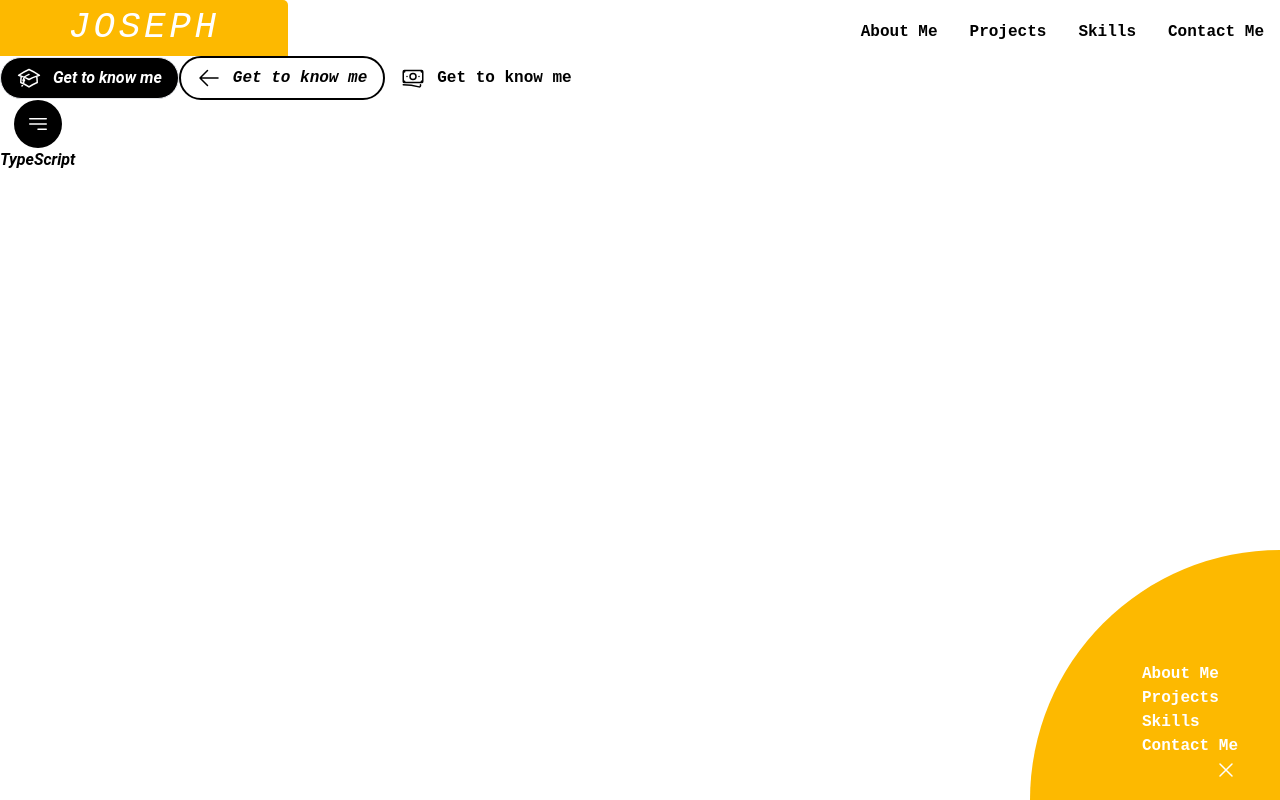
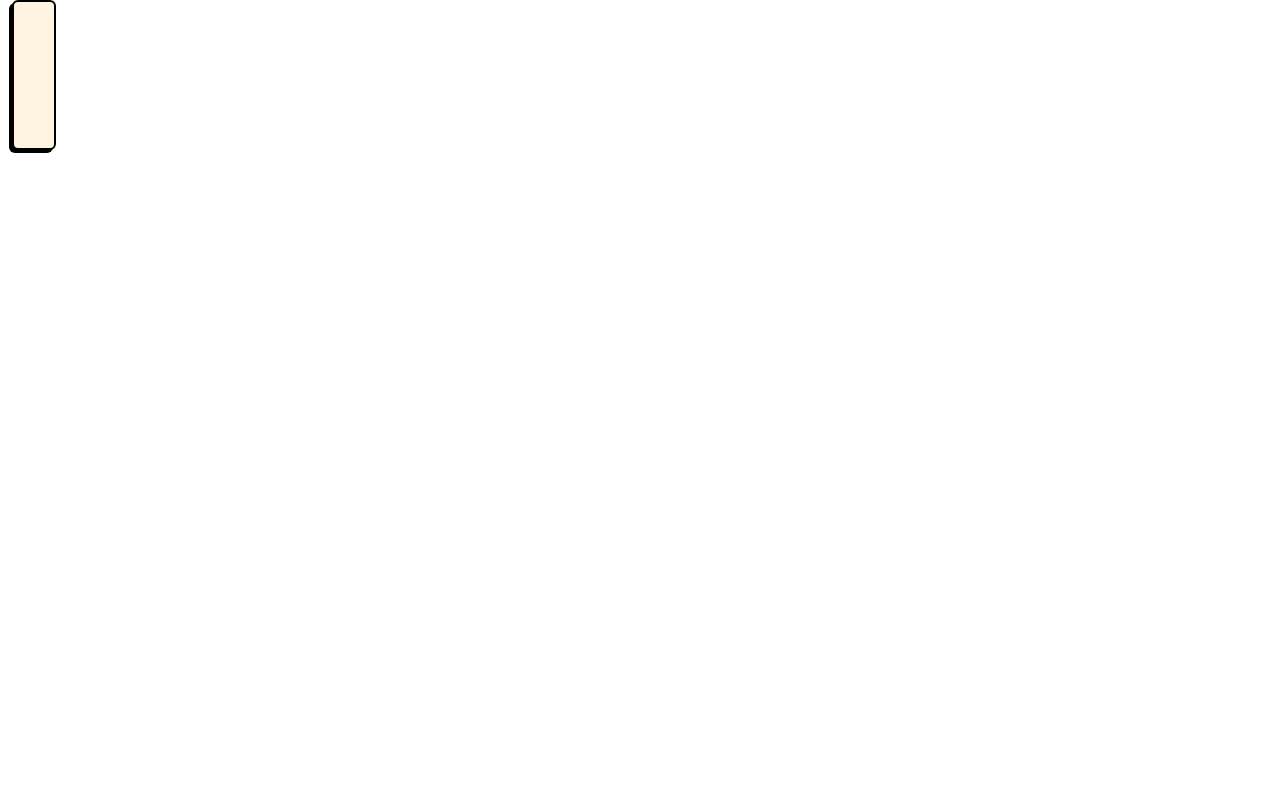
Before and after one commit to programmergeek/landing-page, a Next.js app in the folder landing-page/: page / in a window 1280 px wide. Built offline with nearby package versions, Linux system fonts and the light colour scheme.

Commit message:
create generic card

```diff
--- /dev/null
+++ b/landing-page/components/Cards.tsx
@@ -0,0 +1,9 @@
+import React from 'react'
+
+type Props = {
+    children?: React.ReactNode
+}
+
+export const Card: React.FC<Props> = ({...props}) => {
+    return <div className='min-h-[150px] w-fit p-5 bg-card-paper rounded-md border-2 border-black shadow-hardShadowLeft mx-3'>{props.children}</div>
+}
--- a/landing-page/components/index.ts
+++ b/landing-page/components/index.ts
@@ -1,2 +1,3 @@
 export * from './NavigationBar'
 export * from './Buttons'
+export * from './Cards'
--- a/landing-page/pages/index.tsx
+++ b/landing-page/pages/index.tsx
@@ -1,45 +1,13 @@
 import type { NextPage } from 'next'
 import Head from 'next/head'
 import Image from 'next/image'
-import { IconButton, NavigationBar, NavigationWidget, PrimaryButton, SecondaryButton, TertiaryButton } from '../components'
+import { Card } from '../components'
 import styles from '../styles/Home.module.css'
 
 const Home: NextPage = () => {
   return (
     <div className={styles.container}>
-      <NavigationBar />
-      <PrimaryButton
-      icon={
-        <svg xmlns="http://www.w3.org/2000/svg" fill="none" viewBox="0 0 24 24" strokeWidth={1.5} stroke="currentColor" className="w-6 h-6">
-  <path strokeLinecap="round" strokeLinejoin="round" d="M4.26 10.147a60.436 60.436 0 00-.491 6.347A48.627 48.627 0 0112 20.904a48.627 48.627 0 018.232-4.41 60.46 60.46 0 00-.491-6.347m-15.482 0a50.57 50.57 0 00-2.658-.813A59.905 59.905 0 0112 3.493a59.902 59.902 0 0110.399 5.84c-.896.248-1.783.52-2.658.814m-15.482 0A50.697 50.697 0 0112 13.489a50.702 50.702 0 017.74-3.342M6.75 15a.75.75 0 100-1.5.75.75 0 000 1.5zm0 0v-3.675A55.378 55.378 0 0112 8.443m-7.007 11.55A5.981 5.981 0 006.75 15.75v-1.5" />
-</svg>
-
-      }
-      >Get to know me</PrimaryButton>
-      <SecondaryButton
-      icon={
-        <svg xmlns="http://www.w3.org/2000/svg" fill="none" viewBox="0 0 24 24" strokeWidth={1.5} stroke="currentColor" className="w-6 h-6">
-  <path strokeLinecap="round" strokeLinejoin="round" d="M10.5 19.5L3 12m0 0l7.5-7.5M3 12h18" />
-</svg>
-
-      }
-      >
-        Get to know me
-      </SecondaryButton>
-      <TertiaryButton
-      icon={
-        <svg xmlns="http://www.w3.org/2000/svg" fill="none" viewBox="0 0 24 24" strokeWidth={1.5} stroke="currentColor" className="w-6 h-6">
-  <path strokeLinecap="round" strokeLinejoin="round" d="M2.25 18.75a60.07 60.07 0 0115.797 2.101c.727.198 1.453-.342 1.453-1.096V18.75M3.75 4.5v.75A.75.75 0 013 6h-.75m0 0v-.375c0-.621.504-1.125 1.125-1.125H20.25M2.25 6v9m18-10.5v.75c0 .414.336.75.75.75h.75m-1.5-1.5h.375c.621 0 1.125.504 1.125 1.125v9.75c0 .621-.504 1.125-1.125 1.125h-.375m1.5-1.5H21a.75.75 0 00-.75.75v.75m0 0H3.75m0 0h-.375a1.125 1.125 0 01-1.125-1.125V15m1.5 1.5v-.75A.75.75 0 003 15h-.75M15 10.5a3 3 0 11-6 0 3 3 0 016 0zm3 0h.008v.008H18V10.5zm-12 0h.008v.008H6V10.5z" />
-</svg>
-
-      }
-      >Get to know me</TertiaryButton>
-      <IconButton style='solid' label='TypeScript' icon={
-        <svg xmlns="http://www.w3.org/2000/svg" fill="none" viewBox="0 0 24 24" strokeWidth={1.5} stroke="white" className="w-6 h-6">
-        <path strokeLinecap="round" strokeLinejoin="round" d="M3.75 6.75h16.5M3.75 12h16.5M12 17.25h8.25" />
-      </svg>
-      }/>
-      <NavigationWidget />
+      <Card></Card>
     </div>
   )
 }
```
